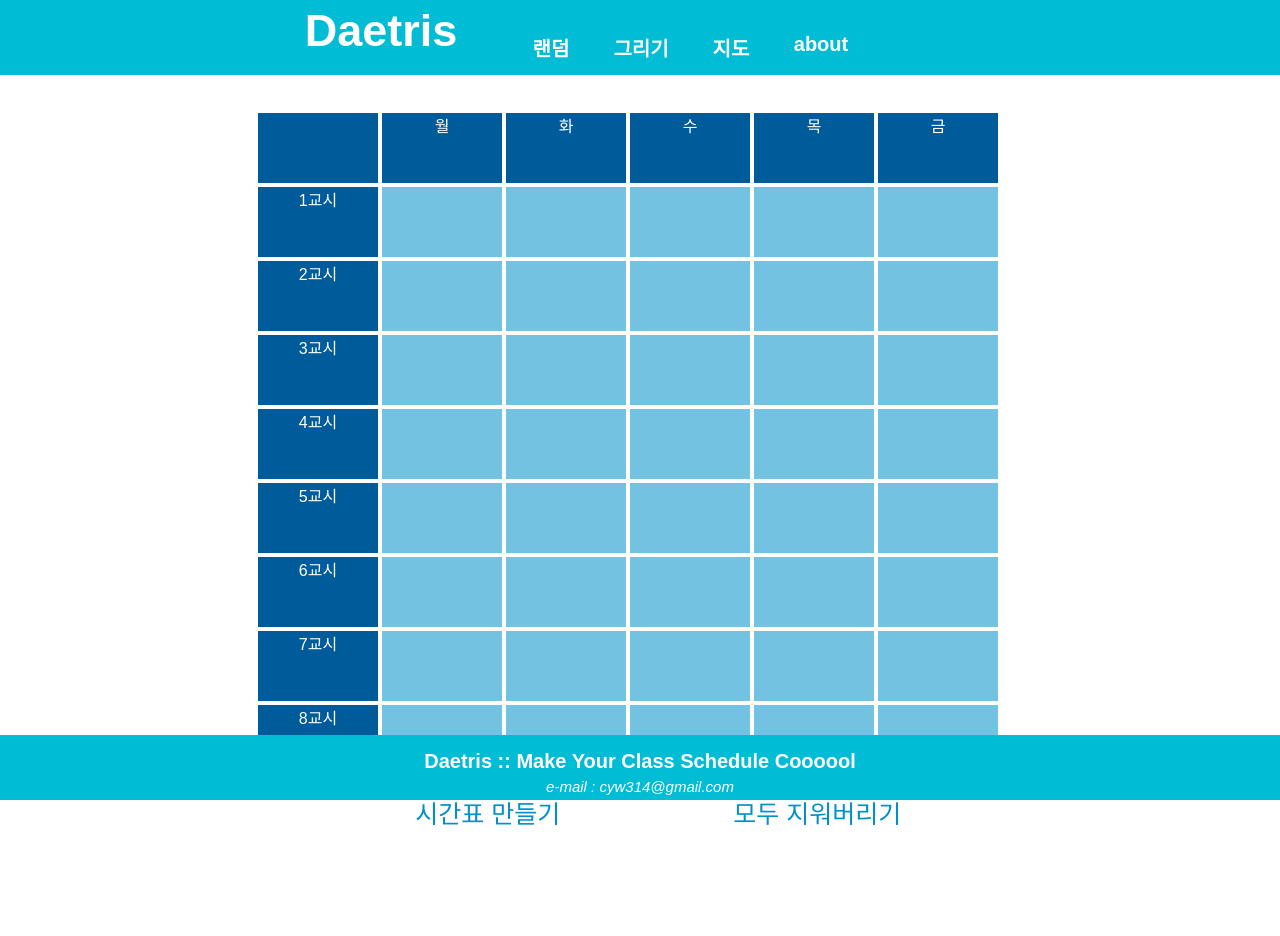
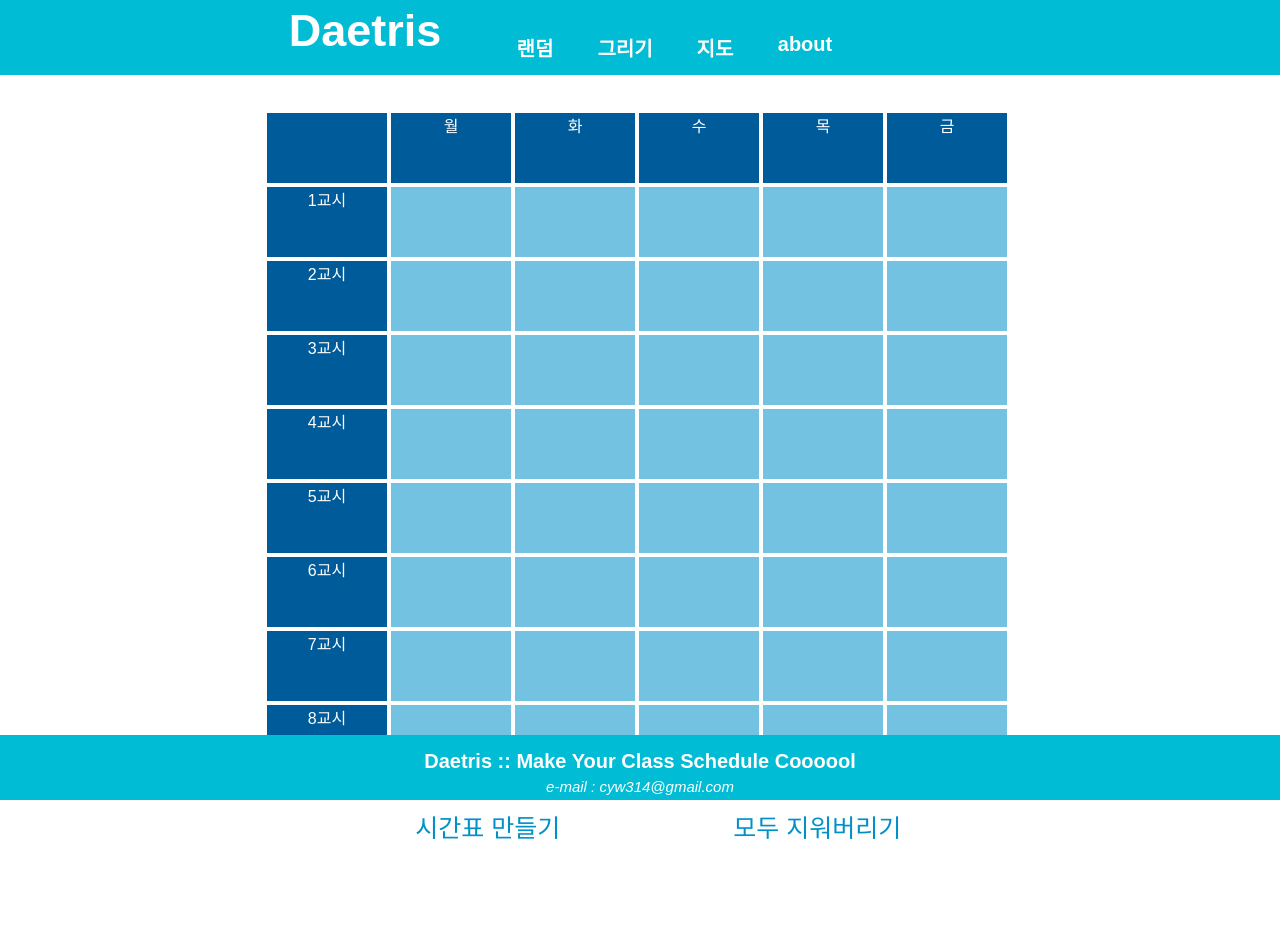
Before and after one commit to Lactobacillus/Daetris, a Flask app: page /draw in a window 1280 px wide. Before the commit the page ends 825 px from the top, so only its background shows below. Run offline with Flask 2, Linux system fonts and the light colour scheme; parts of the project's set-up code (start-up, migrations or seed data) failed here and were passed over; some libraries are stand-ins or nearby versions.

Commit message:
amazing css

```diff
--- a/static/basic.css
+++ b/static/basic.css
@@ -14,7 +14,7 @@ body {
 
   background-repeat: no-repeat repeat-y;
   background-size: cover;
-  overflow: hidden;
+  overflow: auto;
   margin: 0;
 }
 
@@ -31,7 +31,7 @@ header{
 
 header #in-header{
 
-  width: 60%;
+  width: 800px;
   margin: auto;
 }
 
@@ -77,6 +77,7 @@ footer{
   padding-top: 10px;
   padding-bottom: 0px;
   position: fixed;
+
 }
 
 footer h3{
@@ -100,10 +101,10 @@ footer address{
 
 #mainwrapper{
 
-  width: 60%;
-  height: 800px;
-  overflow: scroll;
+  width: 800px;
+  overflow: auto;
   margin: auto;
+  padding-bottom: 75px;
 }
 
 #show-count h1{
@@ -113,9 +114,19 @@ footer address{
   font-size: 40px;
 }
 
+#table{
+
+  width: 750px;
+  height: 680px;
+  margin: auto;
+  text-align: center;
+}
+
 #table .row{
 
-  float: left
+  margin: auto;
+  text-align: center;
+  float: left;
 }
 
 #table .label{
```
